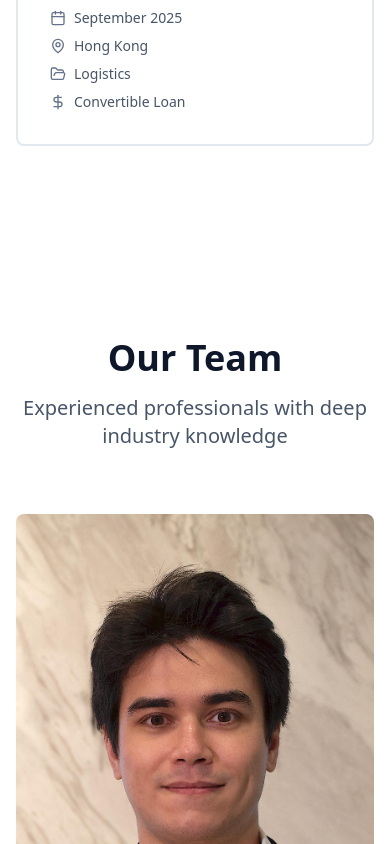
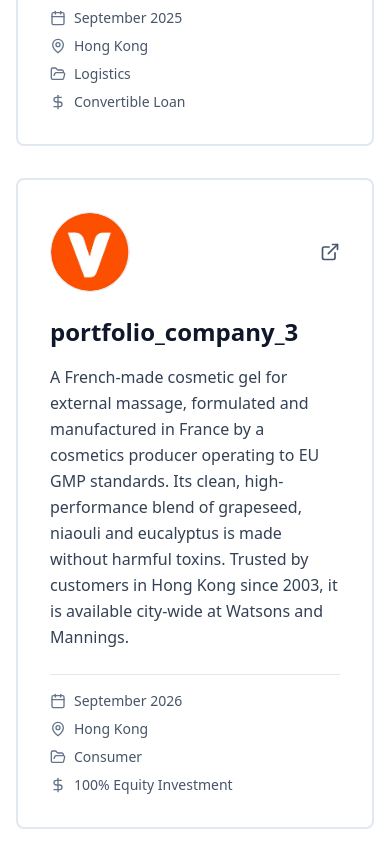
Before and after one commit to lucien2kcheung/Barbatos-Limited, a React (Vite) app: page / in a window 390 px wide. Shown: the part 4456-5300 px from the top of the page. Built offline with nearby package versions, Linux system fonts and the light colour scheme.

Commit message:
Add files via upload

```diff
--- a/src/components/Portfolio.tsx
+++ b/src/components/Portfolio.tsx
@@ -14,7 +14,7 @@ export function Portfolio() {
           <p className="text-xl text-slate-600">{t('portfolio_subtitle')}</p>
         </div>
 
-        <div className="grid md:grid-cols-2 gap-8 max-w-4xl mx-auto">
+        <div className="grid md:grid-cols-2 lg:grid-cols-3 gap-8 max-w-6xl mx-auto">
           <div className="p-8 rounded-lg border-2 border-slate-200 bg-white hover:border-slate-300 transition-all hover:shadow-lg">
             <div className="flex items-center justify-between mb-6">
               <div className="w-20 h-20 rounded-full overflow-hidden bg-white border border-slate-200 flex items-center justify-center">
@@ -94,6 +94,52 @@ export function Portfolio() {
               </div>
             </div>
           </div>
+
+          <div className="p-8 rounded-lg border-2 border-slate-200 bg-white hover:border-slate-300 transition-all hover:shadow-lg">
+            <div className="flex items-center justify-between mb-6">
+              <div className="w-20 h-20 rounded-full overflow-hidden bg-white border border-slate-200 flex items-center justify-center">
+                <img
+                  src="/Vitas_logo.jpg"
+                  alt="Vitas Limited"
+                  className="w-full h-full object-contain"
+                />
+              </div>
+              <a
+                href="https://vitas.com.hk/"
+                target="_blank"
+                rel="noopener noreferrer"
+                className="flex items-center gap-2 text-slate-600 hover:text-slate-900 transition-colors"
+              >
+                <ExternalLink className="h-5 w-5" />
+              </a>
+            </div>
+            <h3 className="text-2xl font-bold mb-4 text-slate-900">
+              {t('portfolio_company_3')}
+            </h3>
+            <p className="leading-relaxed text-slate-700 mb-6">
+              {language === 'en'
+                ? 'A French-made cosmetic gel for external massage, formulated and manufactured in France by a cosmetics producer operating to EU GMP standards. Its clean, high-performance blend of grapeseed, niaouli and eucalyptus is made without harmful toxins. Trusted by customers in Hong Kong since 2003, it is available city-wide at Watsons and Mannings.'
+                : '一款法國製造的外用按摩美容凝膠，由符合歐盟GMP標準的化妝品製造商在法國研製及生產。其潔淨高效的葡萄籽、白千層及尤加利配方，不含有害毒素。自2003年起深受香港顧客信賴，於屈臣氏及萬寧全城有售。'}
+            </p>
+            <div className="border-t border-slate-200 pt-4 space-y-2">
+              <div className="flex items-center gap-2 text-sm text-slate-600">
+                <Calendar className="h-4 w-4 text-slate-500" />
+                <span>{language === 'en' ? 'September 2026' : '2026年9月'}</span>
+              </div>
+              <div className="flex items-center gap-2 text-sm text-slate-600">
+                <MapPin className="h-4 w-4 text-slate-500" />
+                <span>{language === 'en' ? 'Hong Kong' : '香港'}</span>
+              </div>
+              <div className="flex items-center gap-2 text-sm text-slate-600">
+                <FolderOpen className="h-4 w-4 text-slate-500" />
+                <span>{language === 'en' ? 'Consumer' : '消費品'}</span>
+              </div>
+              <div className="flex items-center gap-2 text-sm text-slate-600">
+                <DollarSign className="h-4 w-4 text-slate-500" />
+                <span>{language === 'en' ? '100% Equity Investment' : '100% 股權投資'}</span>
+              </div>
+            </div>
+          </div>
         </div>
       </div>
     </section>
```
